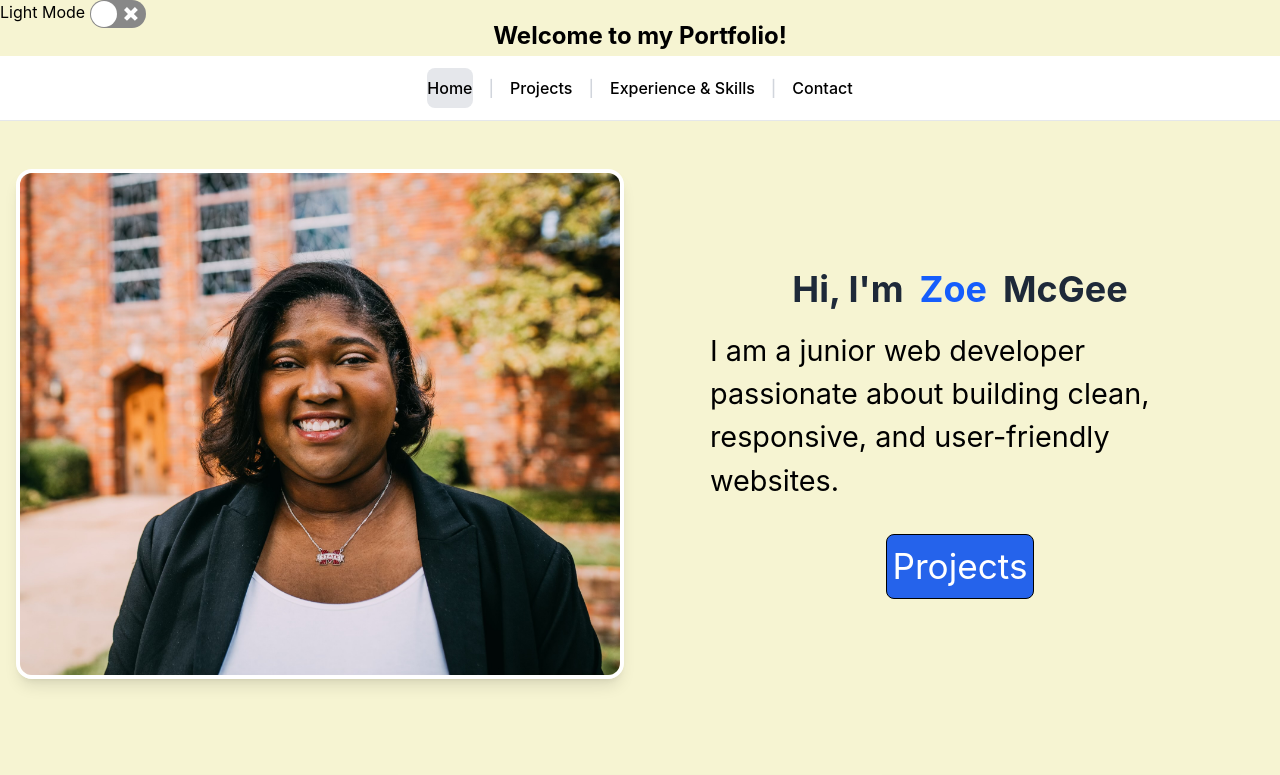
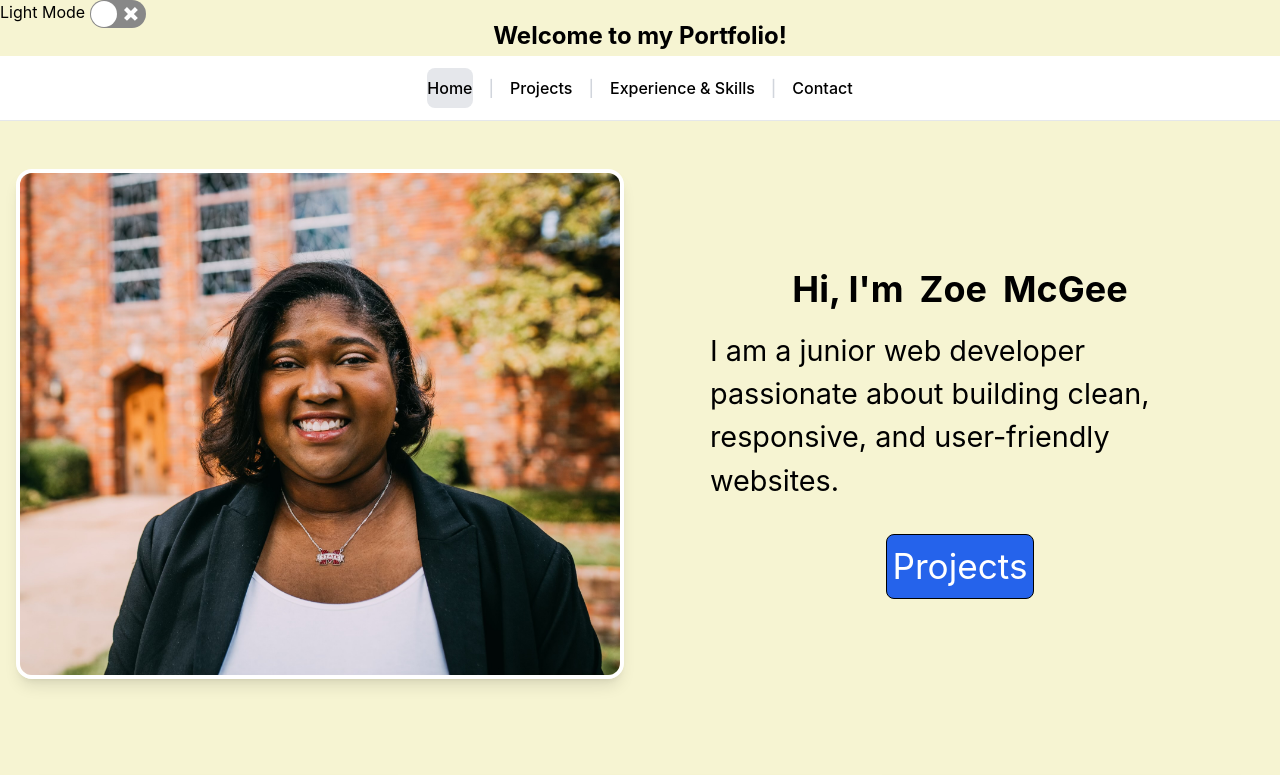
Before and after one commit to 203mcgee/My-Portfolio, a React (Vite) app: page / in a window 1280 px wide. Shown: the top 775 px of the page. Built offline with nearby package versions, Linux system fonts and the light colour scheme.

Commit message:
added fixing bugs in styling

```diff
--- a/src/App.css
+++ b/src/App.css
@@ -98,6 +98,10 @@ body {
   color: blue;
 }
 
+#light .hero-intro{
+  color: black;
+}
+
 .switch {
   display: flex;
   width: 100vw;
--- a/src/components/Hero.jsx
+++ b/src/components/Hero.jsx
@@ -26,9 +26,9 @@ function Hero() {
         {/* Right: Intro Text & CTA */}
         <div className="flex flex-col items-center justify-center  md:text-left z-10 flex-1 pt-5">
           <h1 className="flex flex-row gap-4 text-3xl md:text-4xl font-bold text-gray-800 dark:text-white mb-3">
-            <span className="opacity-0 animate-fade-in">Hi, I'm </span>
-            <span id="highlightName" className="text-blue-600 dark:text-blue-400 opacity-0 animate-fade-in-delay-1">Zoe </span>
-            <span className="text-gradient opacity-0 animate-fade-in-delay-2">McGee</span>
+            <span className="hero-intro opacity-0 animate-fade-in">Hi, I'm </span>
+            <span id="highlightName" className="hero-intro text-blue-600 dark:text-blue-400 opacity-0 animate-fade-in-delay-1">Zoe </span>
+            <span className="hero-intro text-gradient opacity-0 animate-fade-in-delay-2">McGee</span>
           </h1>
 
           <div className="opacity-0 animate-fade-in-delay-3 space-y-4  items-center pt-2">
--- a/src/main.jsx
+++ b/src/main.jsx
@@ -1,6 +1,10 @@
 import { StrictMode } from 'react'
 import { createRoot } from 'react-dom/client'
+// 1. Tailwind / Global resets first
 import './index.css'
+
+// 2. Component/App overrides second
+import './App.css'
 import App from './App.jsx'
 import ThemeProvider from './components/ThemeProvider';
 
--- a/src/pages/Contact.jsx
+++ b/src/pages/Contact.jsx
@@ -82,6 +82,7 @@ const Contact = () => {
                             onChange={handleUserName}
                             required
                         />
+                        <span className=""></span>
 
                     </label>
 
--- a/src/pages/Projects.jsx
+++ b/src/pages/Projects.jsx
@@ -33,7 +33,7 @@ export default function Projects() {
   const projectsToRender = getDisplayedProjects(repos);
 
   return (
-    <section className="bg-white min-h-screen py-8 px-4 max-w-6xl mx-auto text-black">
+    <section className=" min-h-screen py-8 px-4 max-w-6xl mx-auto text-black">
       <h1 className="text-3xl font-extrabold text-center text-black my-4 pb-3 border-b-2 border-gray-200">
         {id ? `Project Details (#${id})` : 'My Projects'}
       </h1>
@@ -75,7 +75,7 @@ export default function Projects() {
                 href={repo.html_url}
                 target="_blank"
                 rel="noopener noreferrer"
-                className="inline-flex items-center gap-1 px-4 py-2 bg-black text-white hover:bg-gray-800 rounded-lg transition-colors"
+                className="inline-flex items-center gap-1 px-4 py-2 bg-white text-black hover:bg-gray-200 rounded-lg transition-colors"
               >
                 GitHub Repo ↗
               </a>
```
